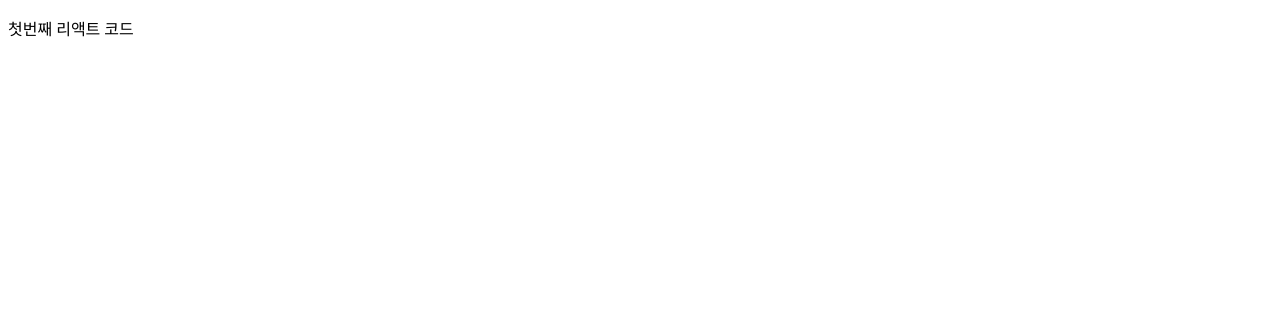
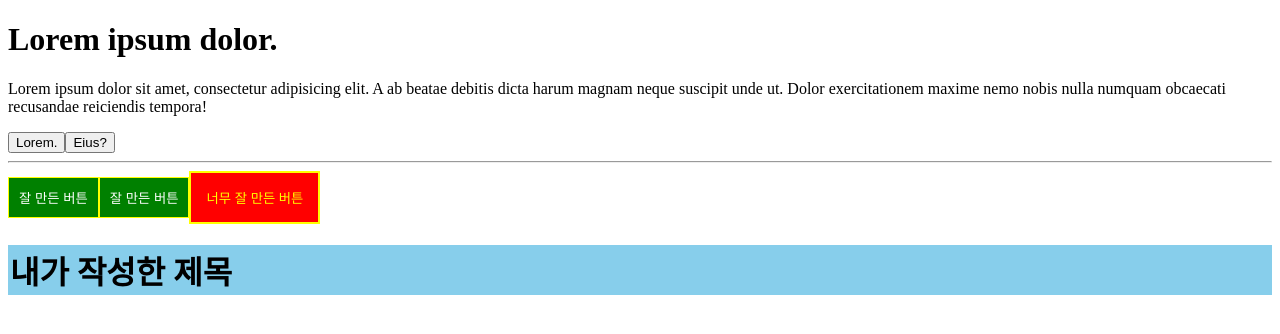
Before and after one commit to minki-jeon/react_lecture, a React (Vite) app: page / in a window 1280 px wide. Shown: the top 334 px of the page. Built offline with nearby package versions, Linux system fonts and the light colour scheme.

Commit message:
컴포넌트 연습

```diff
--- /dev/null
+++ b/src/App3.jsx
@@ -0,0 +1,77 @@
+// component : 함수
+// component명(함수명) : UpperCamelCase
+function MyAwesomeButton() {
+  // 함수코드들
+  // return에 : dom에 그려야할 코드 작성
+  return (
+    <button
+      style={{
+        background: "red",
+        color: "yellow",
+        padding: "15px",
+        border: "2px solid yellow",
+      }}
+    >
+      너무 잘 만든 버튼
+    </button>
+  );
+}
+
+function MyNewHeader() {
+  // js 주석
+  /*
+  js 주석
+   */
+  return (
+    <h1
+      style={{
+        background: "skyblue",
+        border: "2px solid skyblue",
+      }}
+    >
+      {/* jsx 주석 */}
+      내가 작성한 제목
+    </h1>
+  );
+}
+
+function App3() {
+  return (
+    <>
+      {/*h1>lorem3^p>lorem^button*2>lorem1*/}
+      <h1>Lorem ipsum dolor.</h1>
+      <p>
+        Lorem ipsum dolor sit amet, consectetur adipisicing elit. A ab beatae
+        debitis dicta harum magnam neque suscipit unde ut. Dolor exercitationem
+        maxime nemo nobis nulla numquam obcaecati recusandae reiciendis tempora!
+      </p>
+      <button>Lorem.</button>
+      <button>Eius?</button>
+      <hr />
+      <button
+        style={{
+          backgroundColor: "green",
+          color: "white",
+          border: "1px solid yellow",
+          padding: "10px",
+        }}
+      >
+        잘 만든 버튼
+      </button>
+      <button
+        style={{
+          backgroundColor: "green",
+          color: "white",
+          border: "1px solid yellow",
+          padding: "10px",
+        }}
+      >
+        잘 만든 버튼
+      </button>
+      <MyAwesomeButton />
+      <MyNewHeader />
+    </>
+  );
+}
+
+export default App3;
--- a/src/main.jsx
+++ b/src/main.jsx
@@ -1,9 +1,12 @@
 import { StrictMode } from "react";
 import { createRoot } from "react-dom/client";
 import App from "./App.jsx";
+import App1 from "./App1.jsx";
+import App2 from "./App2.jsx";
+import App3 from "./App3.jsx";
 
 createRoot(document.getElementById("root")).render(
   <StrictMode>
-    <App />
+    <App3 />
   </StrictMode>,
 );
```
